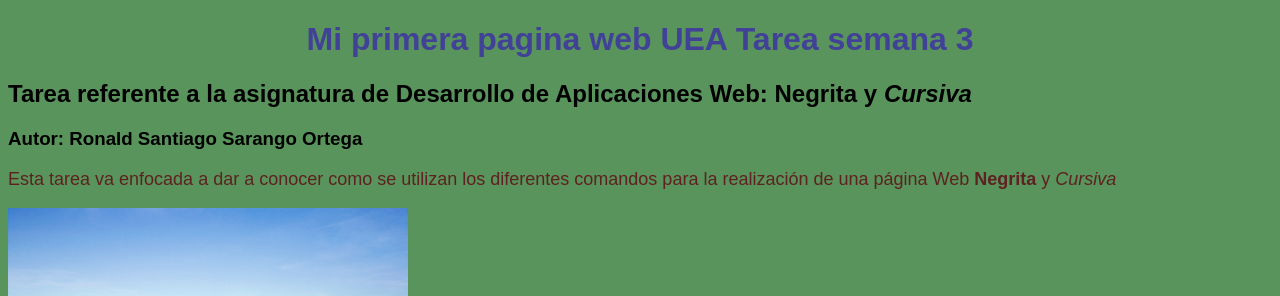
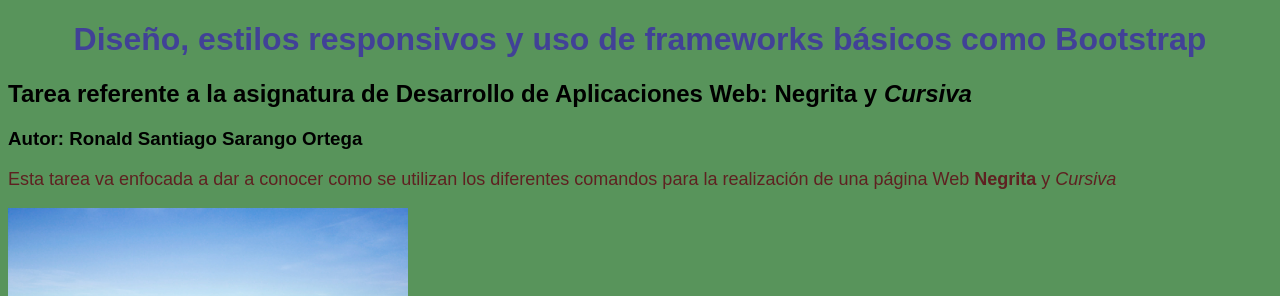
Before and after one commit to Ronald1104275134222/Tarea-semana-4, a plain HTML site: page index.html in a window 1280 px wide. Shown: the top 296 px of the page. Drawn offline with Linux system fonts and the light colour scheme.

Commit message:
Antualicacion index.html

```diff
--- a/index.html
+++ b/index.html
@@ -3,11 +3,11 @@
 <head>
 <meta charset="UTF-8">
 <meta name="viewport" content="width=device-width, initial-scale=1.0">
-<title>Mi primera Pagina Web</title>
+<title>Tarea semana 4, asignatura de Desarrollo de Aplicaciones Web</title>
 <link rel="stylesheet" href="styles.css">
 </head>
 <body>
-<h1>Mi primera pagina web UEA Tarea semana 3<link rel="stylesheet" href="styles.css"></h1>
+<h1>Diseño, estilos responsivos y uso de frameworks básicos como Bootstrap<link rel="stylesheet" href="styles.css"></h1>
 
 <h2>Tarea referente a la asignatura de Desarrollo de Aplicaciones Web:
     <strong>Negrita</strong> y <em>Cursiva</em></h2>
```
